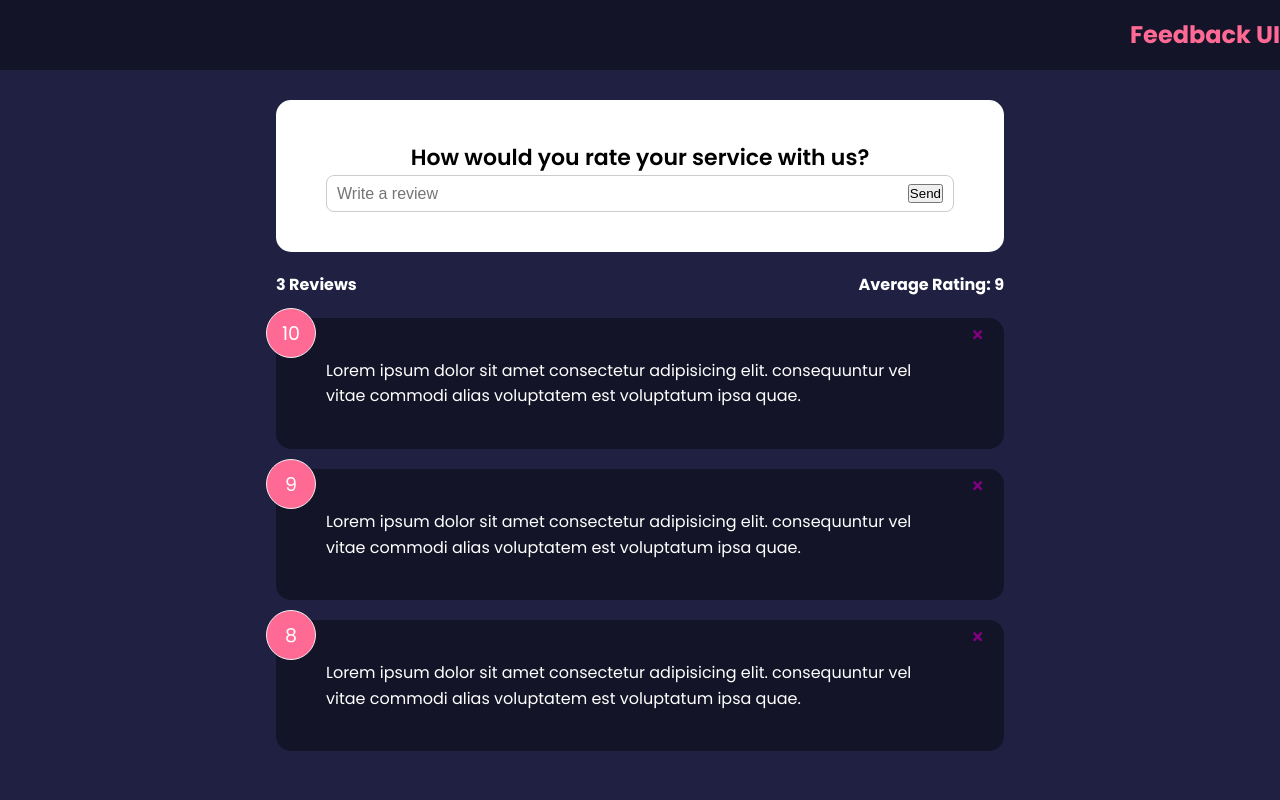
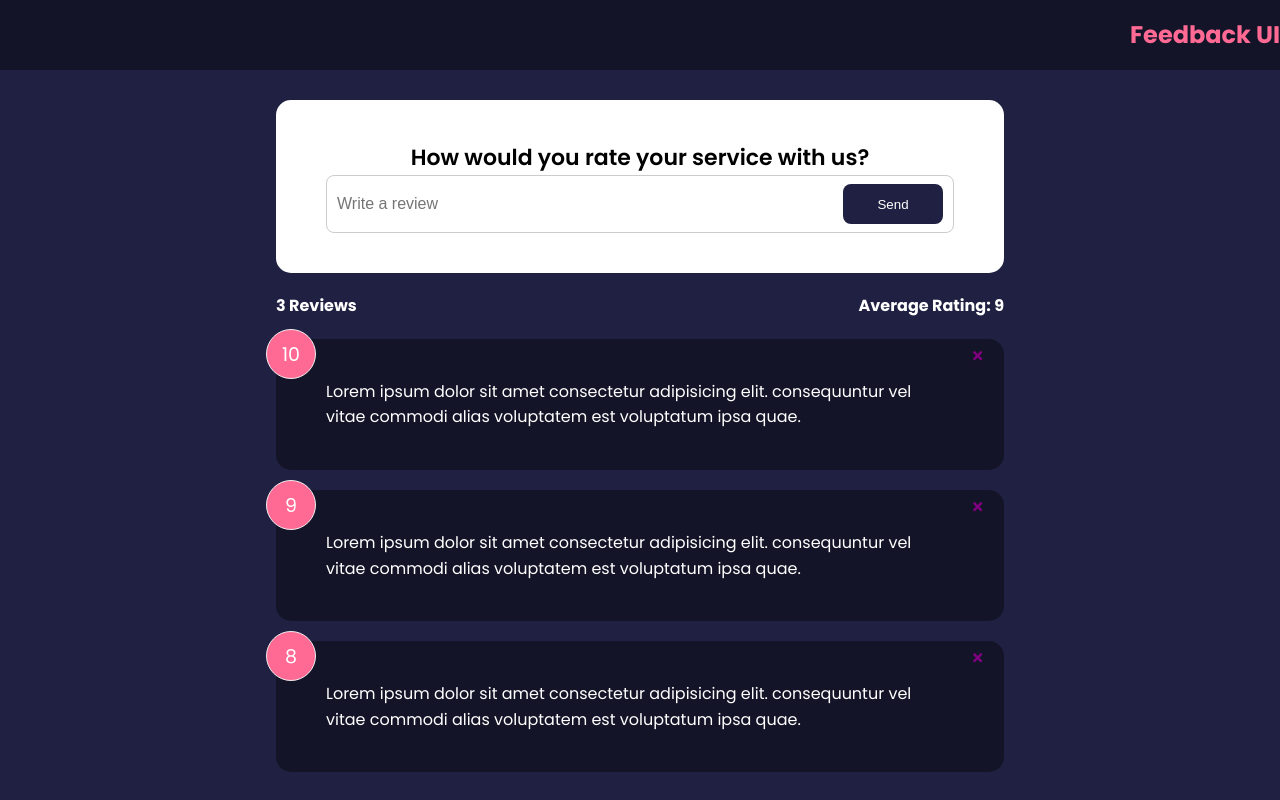
Before and after one commit to CoffeeJitterz/feedback_app, a React (Create React App) app in the folder feedback/: page / in a window 1280 px wide. Built offline with nearby package versions, Linux system fonts and the light colour scheme.

Commit message:
Button.jsx imported and added into FeedbackForm

```diff
--- a/feedback/src/components/FeedbackForm.jsx
+++ b/feedback/src/components/FeedbackForm.jsx
@@ -1,5 +1,6 @@
 import {useState} from 'react'
 import Card from './shared/Card'
+import Button from './shared/Button'
 
 function FeedbackForm() {
   const [text, setText] = useState('')
@@ -13,7 +14,7 @@ function FeedbackForm() {
       {/* @todo - rating select component */}
       <div className="input-group">
         <input onChange={handleTextChange} type="text" placeholder='Write a review' value={text}/>
-        <button type="submit">Send</button>
+        <Button type="submit">Send</Button>
       </div>
     </form>
   </Card>
```
